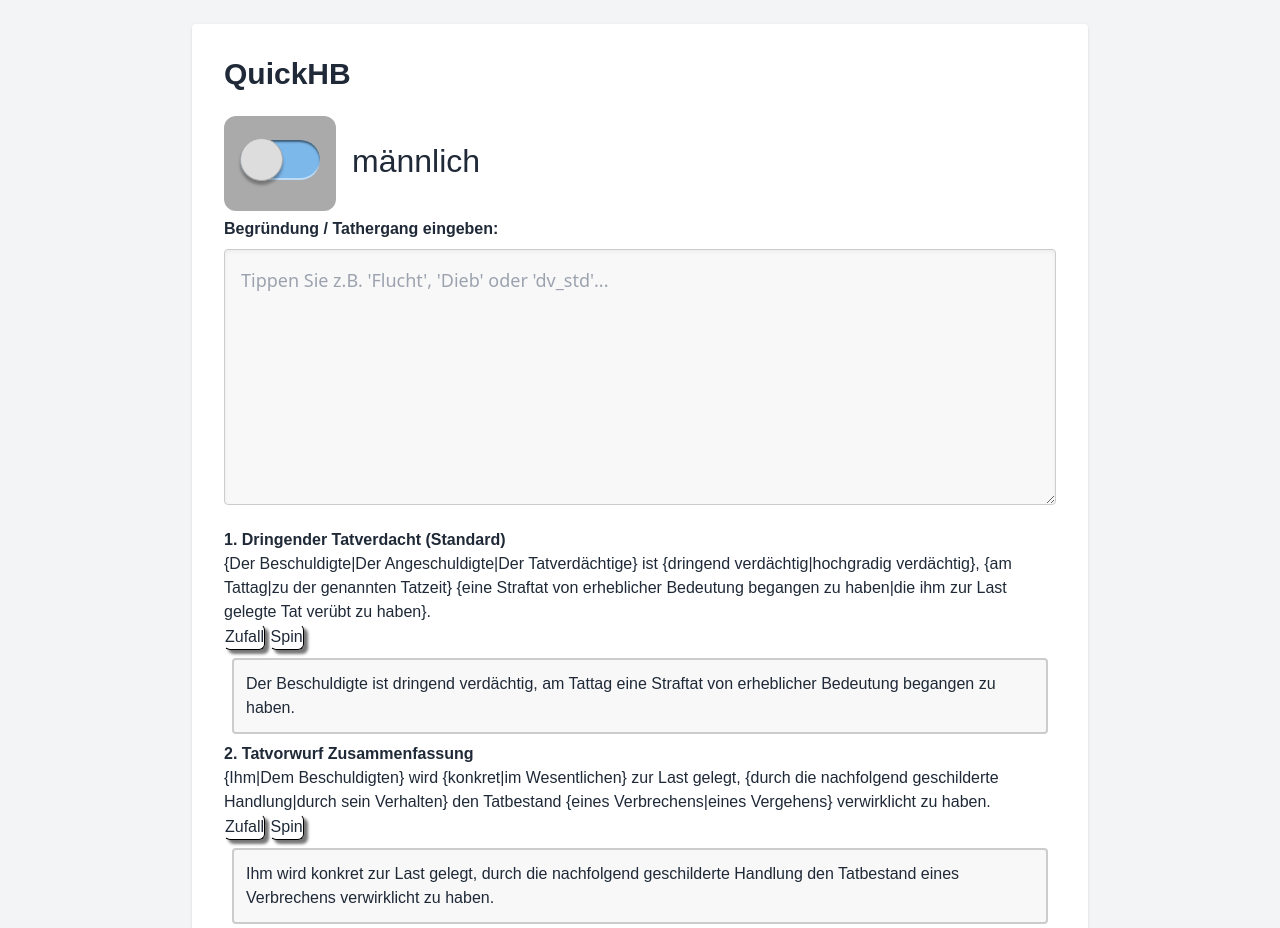
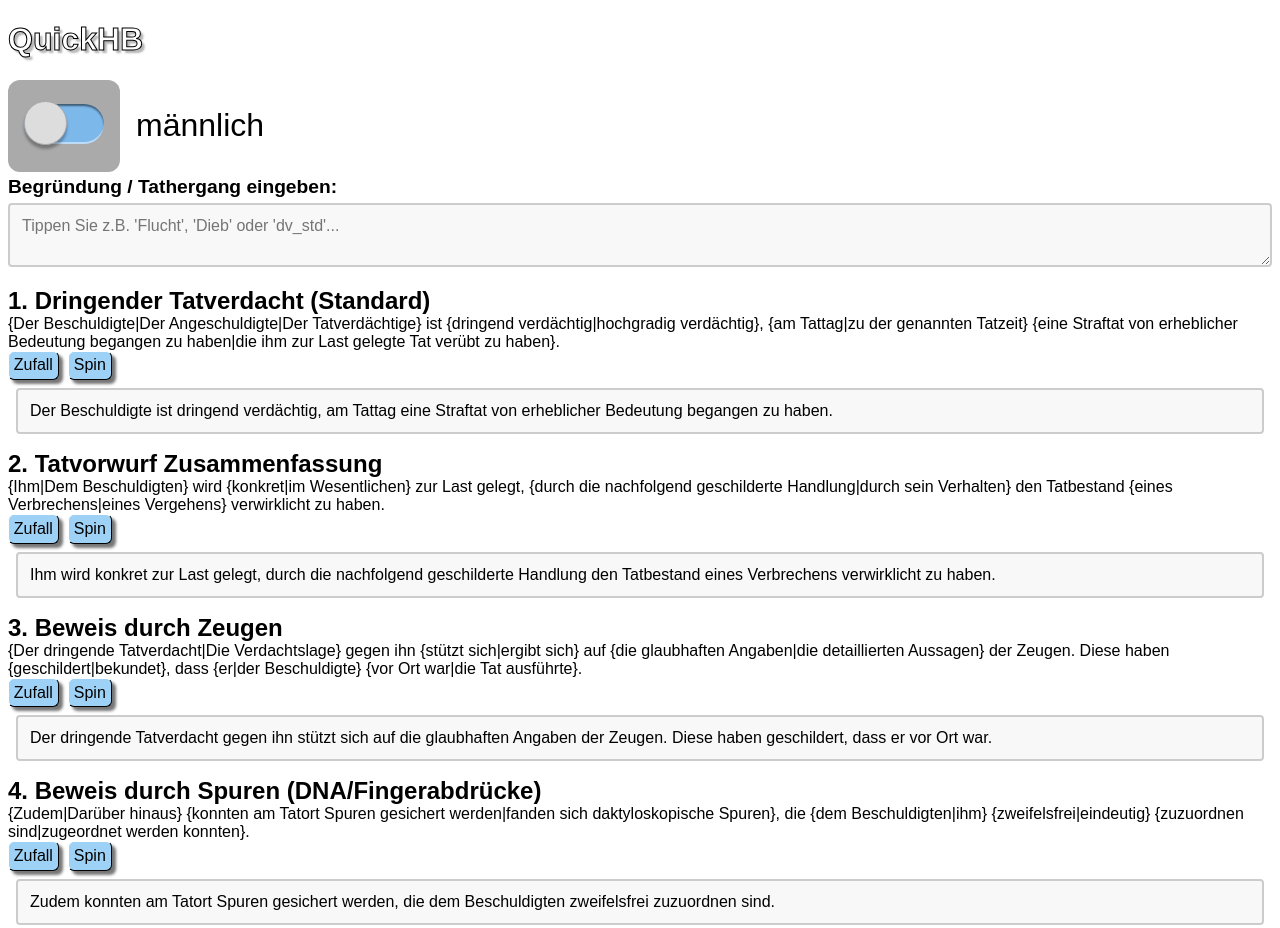
Before and after one commit to SKaul94/QuickHB, a website with bundled scripts: page index.html in a window 1280 px wide. Shown: the top 928 px of the page. Built offline with nearby package versions, Linux system fonts and the light colour scheme.

Commit message:
remove tailwind

```diff
--- a/index.html
+++ b/index.html
@@ -17,7 +17,6 @@
   <meta name="apple-mobile-web-app-title" content="QuickHB">
   <meta name="msapplication-starturl" content="https://skaul94.github.io/QuickHB">
 
-  <link href="./css/tailwind.css" rel="stylesheet">
   <link href="./css/styles.css" rel="stylesheet">
 
   <link rel="shortcut icon" href="favicon.ico">
@@ -32,8 +31,8 @@
   <h1>JavaScript ist ausgeschaltet. Bitte einschalten!</h1>
 </noscript>
 
-<div class="max-w-4xl mx-auto bg-white p-8 rounded shadow">
-  <h1 class="text-3xl font-bold mb-6">QuickHB</h1>
+<div>
+  <h1 class="shadow-font">QuickHB</h1>
   <div id="genderswitch">
     <input id="switch1" type="checkbox">
     <label for="switch1">
@@ -44,10 +43,9 @@
   </div><div id="genderchoice">männlich</div>
 
   <!-- Textarea -->
-  <div class="mb-4">
-      <label class="block font-bold mb-2">Begründung / Tathergang eingeben: </label>
+  <div>
+      <label class="bold">Begründung / Tathergang eingeben: </label>
       <textarea id="tathergang"
-          class="w-full h-64 p-4 border rounded font-sans text-lg shadow-inner focus:ring-2 focus:ring-blue-500 outline-none"
           placeholder="Tippen Sie z.B. 'Flucht', 'Dieb' oder 'dv_std'..."></textarea>
   </div>
 
```
Also changed, not shown: css/tailwind.css (deleted).
